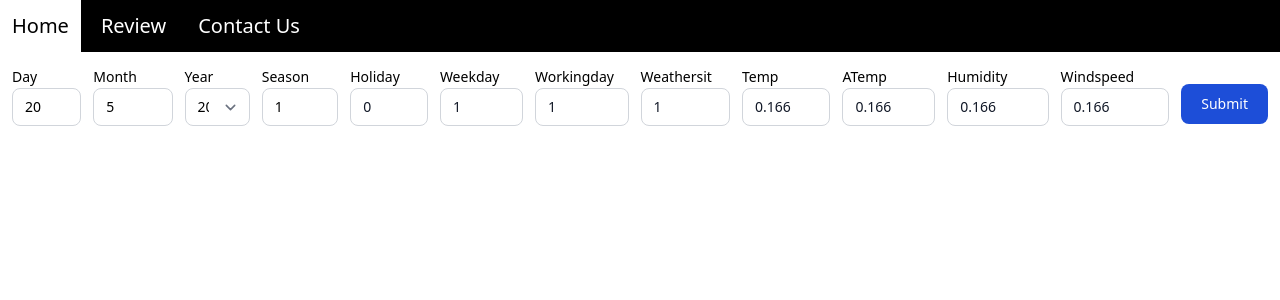
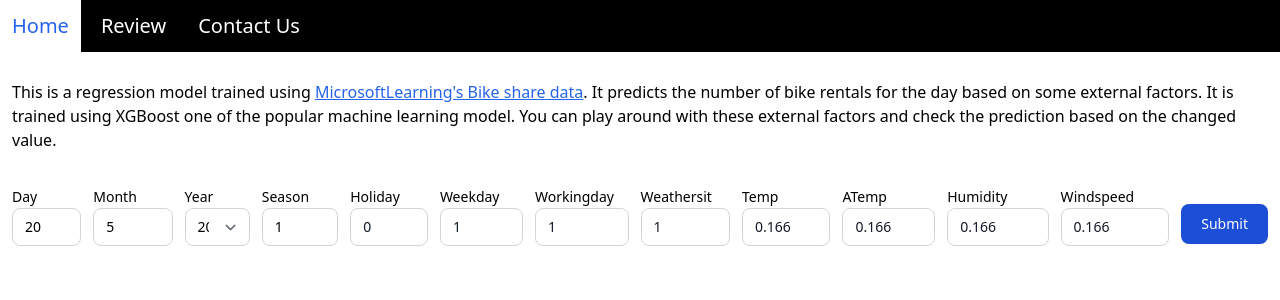
Before and after one commit to mswastik/azfire, a FastAPI app: page /reg in a window 1280 px wide. Shown: the top 300 px of the page. Run offline with FastAPI, Linux system fonts and the light colour scheme.

Commit message:
hosted regression model in Azure

```diff
--- a/main.py
+++ b/main.py
@@ -4,6 +4,7 @@ from fastapi.staticfiles import StaticFiles
 from fastapi.responses import HTMLResponse
 import polars as pl
 import pickle
+from urllib.request import urlopen
 
 app = FastAPI()
 app.mount("/static", StaticFiles(directory="static"), name="static")
@@ -37,11 +38,15 @@ async def index(request: Request):
         dft=pl.DataFrame([[item.get('day'), item.get('month'), item.get('year'), item.get('season'), item.get('holiday'), item.get('weekday'), item.get('workingday'),
                         item.get('weathersit'), item.get('temp'), item.get('atemp'), item.get('hum'), item.get('windspeed')]],schema=['day', 'mnth', 'year', 'season', 'holiday', 'weekday', 'workingday',
                         'weathersit', 'temp', 'atemp', 'hum', 'windspeed'])
-        with open('bike.pkl', 'rb') as f:
-            reg=pickle.load(f)
+        #with open('bike.pkl', 'rb') as f:
+        #with open(urlopen('https://firstml.blob.core.windows.net/first/bike.pkl'),'rb') as f:
+        reg=pickle.load(urlopen('https://firstml.blob.core.windows.net/first/bike.pkl'))
         return reg.predict(dft)
     p=predf(item)
-    return HTMLResponse('<div class="text-md p-5 bg-gray-300 rounded-md" id="result">The predicted no. of rentals are {}</div>'.format(int(p[0])))
+    return HTMLResponse('''<div class="text-md text-center p-5 bg-gray-300 rounded-md" id="result">The predicted no. of rentals are &nbsp;
+                        <b class="text-2xl text-blue-700">{}</b></div>
+                        <div role="status" id="spin" class="hidden w-8 h-8inline-block rounded-full border-4 border-solid border-e-transparent animate-spin fill-blue-600 border-blue-600 motion-reduce:animate-[spin_1.5s_linear_infinite]">
+      <span class="text-transparent">...</span>'''.format(int(p[0])))
 
 @app.get("/contact")
 async def index(request: Request):
--- a/static/output.css
+++ b/static/output.css
@@ -749,12 +749,66 @@ select {
   outline: 1px auto -webkit-focus-ring-color;
 }
 
+.container {
+  width: 100%;
+}
+
+@media (min-width: 640px) {
+  .container {
+    max-width: 640px;
+  }
+}
+
+@media (min-width: 768px) {
+  .container {
+    max-width: 768px;
+  }
+}
+
+@media (min-width: 1024px) {
+  .container {
+    max-width: 1024px;
+  }
+}
+
+@media (min-width: 1280px) {
+  .container {
+    max-width: 1280px;
+  }
+}
+
+@media (min-width: 1536px) {
+  .container {
+    max-width: 1536px;
+  }
+}
+
+.sr-only {
+  position: absolute;
+  width: 1px;
+  height: 1px;
+  padding: 0;
+  margin: -1px;
+  overflow: hidden;
+  clip: rect(0, 0, 0, 0);
+  white-space: nowrap;
+  border-width: 0;
+}
+
 .static {
   position: static;
 }
 
+.\!absolute {
+  position: absolute !important;
+}
+
 .relative {
   position: relative;
+}
+
+.\!-m-px {
+  margin: -1px !important;
 }
 
 .mx-auto {
@@ -979,8 +1108,24 @@ select {
   padding-left: 1.25rem;
 }
 
+.pt-5 {
+  padding-top: 1.25rem;
+}
+
+.pb-8 {
+  padding-bottom: 2rem;
+}
+
+.pt-4 {
+  padding-top: 1rem;
+}
+
 .text-center {
   text-align: center;
+}
+
+.align-\[-0\.125em\] {
+  vertical-align: -0.125em;
 }
 
 .text-2xl {
@@ -1025,10 +1170,42 @@ select {
   color: rgb(255 255 255 / var(--tw-text-opacity));
 }
 
+.text-blue-300 {
+  --tw-text-opacity: 1;
+  color: rgb(147 197 253 / var(--tw-text-opacity));
+}
+
+.text-blue-600 {
+  --tw-text-opacity: 1;
+  color: rgb(37 99 235 / var(--tw-text-opacity));
+}
+
+.text-blue-800 {
+  --tw-text-opacity: 1;
+  color: rgb(30 64 175 / var(--tw-text-opacity));
+}
+
+.text-gray-200 {
+  --tw-text-opacity: 1;
+  color: rgb(229 231 235 / var(--tw-text-opacity));
+}
+
+.text-transparent {
+  color: transparent;
+}
+
+.underline {
+  text-decoration-line: underline;
+}
+
 .shadow-lg {
   --tw-shadow: 0 10px 15px -3px rgb(0 0 0 / 0.1), 0 4px 6px -4px rgb(0 0 0 / 0.1);
   --tw-shadow-colored: 0 10px 15px -3px var(--tw-shadow-color), 0 4px 6px -4px var(--tw-shadow-color);
   box-shadow: var(--tw-ring-offset-shadow, 0 0 #0000), var(--tw-ring-shadow, 0 0 #0000), var(--tw-shadow);
+}
+
+.\!\[clip\:rect\(0\2c 0\2c 0\2c 0\)\] {
+  clip: rect(0,0,0,0) !important;
 }
 
 .hover\:bg-blue-100:hover {
--- a/templates/base.html
+++ b/templates/base.html
@@ -13,9 +13,9 @@
   <body>
     <nav class="bg-black flex w-full text-white">
         <ul class="flex gap-2 text-xl">
-            <a href="/" class="hover:text-black hover:bg-white p-3"><li>Home</li></a>
-            <a href="/review" class="hover:text-black hover:bg-white p-3"><li>Review</li></a>
-            <a href="/contact" class="hover:text-black hover:bg-white p-3"><li>Contact Us</li></a>
+            <a href="/" class="hover:text-blue-600 hover:bg-white p-3"><li>Home</li></a>
+            <a href="/review" class="hover:text-blue-600 hover:bg-white p-3"><li>Review</li></a>
+            <a href="/contact" class="hover:text-blue-600 hover:bg-white p-3"><li>Contact Us</li></a>
         </ul>
     </nav>
     {% block content %}
--- a/templates/reg.html
+++ b/templates/reg.html
@@ -2,6 +2,9 @@
 {% block title %}Forecasting Example{% endblock %}
 {% block content %}
 <div class="block gap-3 px-3 py-3">
+    <div class="container pb-8 pt-4">This is a regression model trained using <a class="underline text-blue-600 hover:bg-blue-100" href="https://github.com/MicrosoftLearning/mslearn-ai-fundamentals/tree/main/data/ml">MicrosoftLearning's Bike share data</a>.
+      It predicts the number of bike rentals for the day based on some external factors. It is trained using XGBoost one of the popular machine learning model.
+      You can play around with these external factors and check the prediction based on the changed value.</div>
     <form class="flex flex-row mx-auto gap-3" hx-post="/reg" hx-target="#result">
     <div>
     <label class="mb-2 text-sm">Day</label>
@@ -44,8 +47,12 @@
       <input name="windspeed" type="number" min=0 max=1 value="0.166" precision="6" step="0.001" class="border-gray-300 text-gray-900 text-sm rounded-lg focus:ring-blue-500 focus:border-blue-500 w-full" required /></div>
       <div>
       <label class="block pb-5 text-sm"> </label>
-      <button type="submit" class="text-white bg-blue-700 hover:bg-blue-800 font-medium rounded-lg text-sm w-full px-5 py-2.5 text-center">Submit</button></div>
+      <button type="submit" hx-on:click="htmx.removeClass(htmx.find('#spin'), 'hidden');" class="text-white bg-blue-700 hover:bg-blue-800 font-medium rounded-lg text-sm w-full px-5 py-2.5 text-center">Submit</button></div>
     </form>
     </div>
-    <div class="max-w-96 pl-5" id="result"></div>
+    <div class="grid place-items-center p-5" id="result">
+    <div role="status" id="spin" class="hidden w-8 h-8 inline-block rounded-full border-4 border-solid border-e-transparent animate-spin fill-blue-600 border-blue-600 motion-reduce:animate-[spin_1.5s_linear_infinite]">
+      <span class="text-transparent">...</span>
+    </div>
+    </div>
 {% endblock %}
```
Also changed, not shown: other parts of static/output.css (+97 -0 lines).
